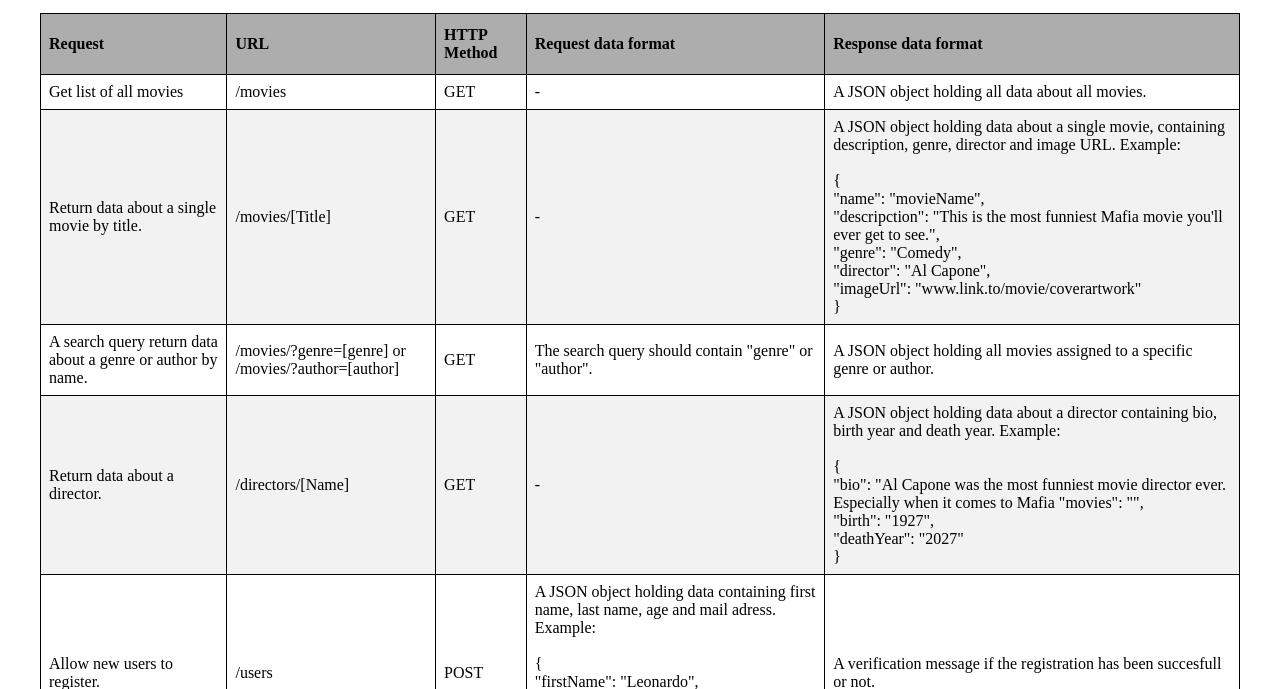
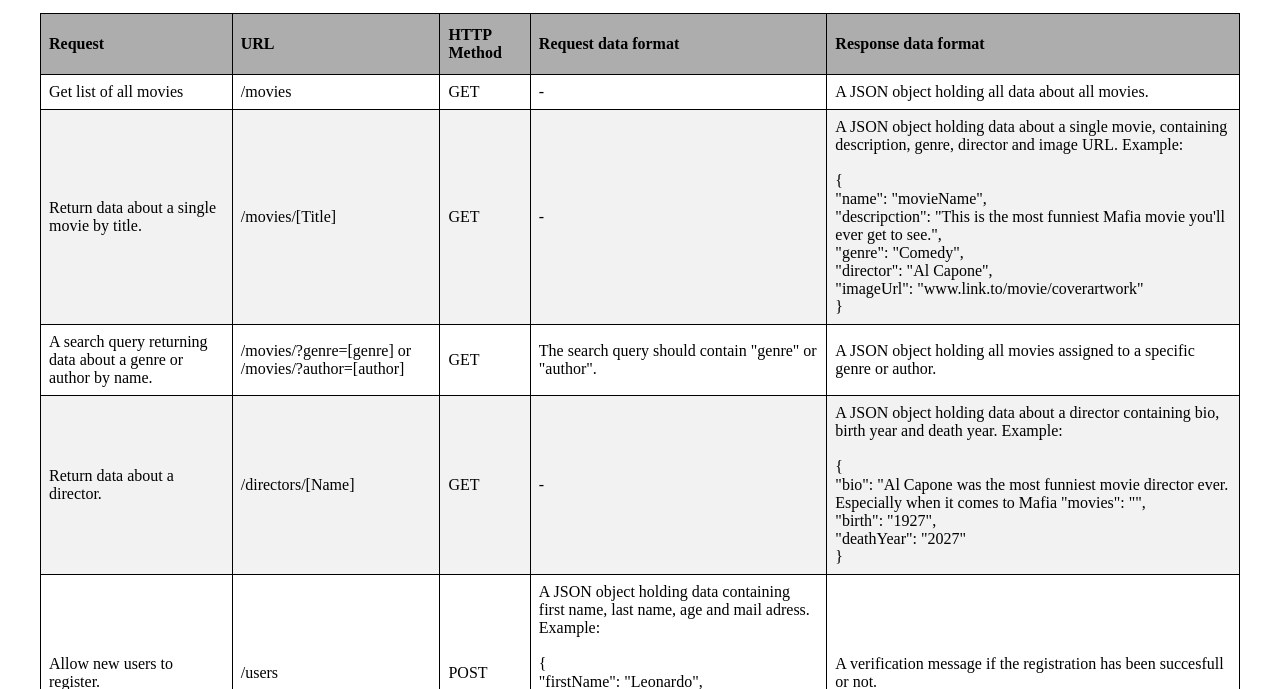
Before and after one commit to hannesdonel/MMM, a website: page public/documentation.html in a window 1280 px wide. Shown: the part 111-800 px from the top of the page. Drawn offline with Linux system fonts and the light colour scheme.

Commit message:
Fix typo

```diff
--- a/public/documentation.html
+++ b/public/documentation.html
@@ -71,7 +71,7 @@
                 </tr>
                 <tr>
                     <td>
-                        A search query return data about a genre or author by name.
+                        A search query returning data about a genre or author by name.
                     </td>
                     <td>
                         /movies/?genre=[genre] or /movies/?author=[author]
```
